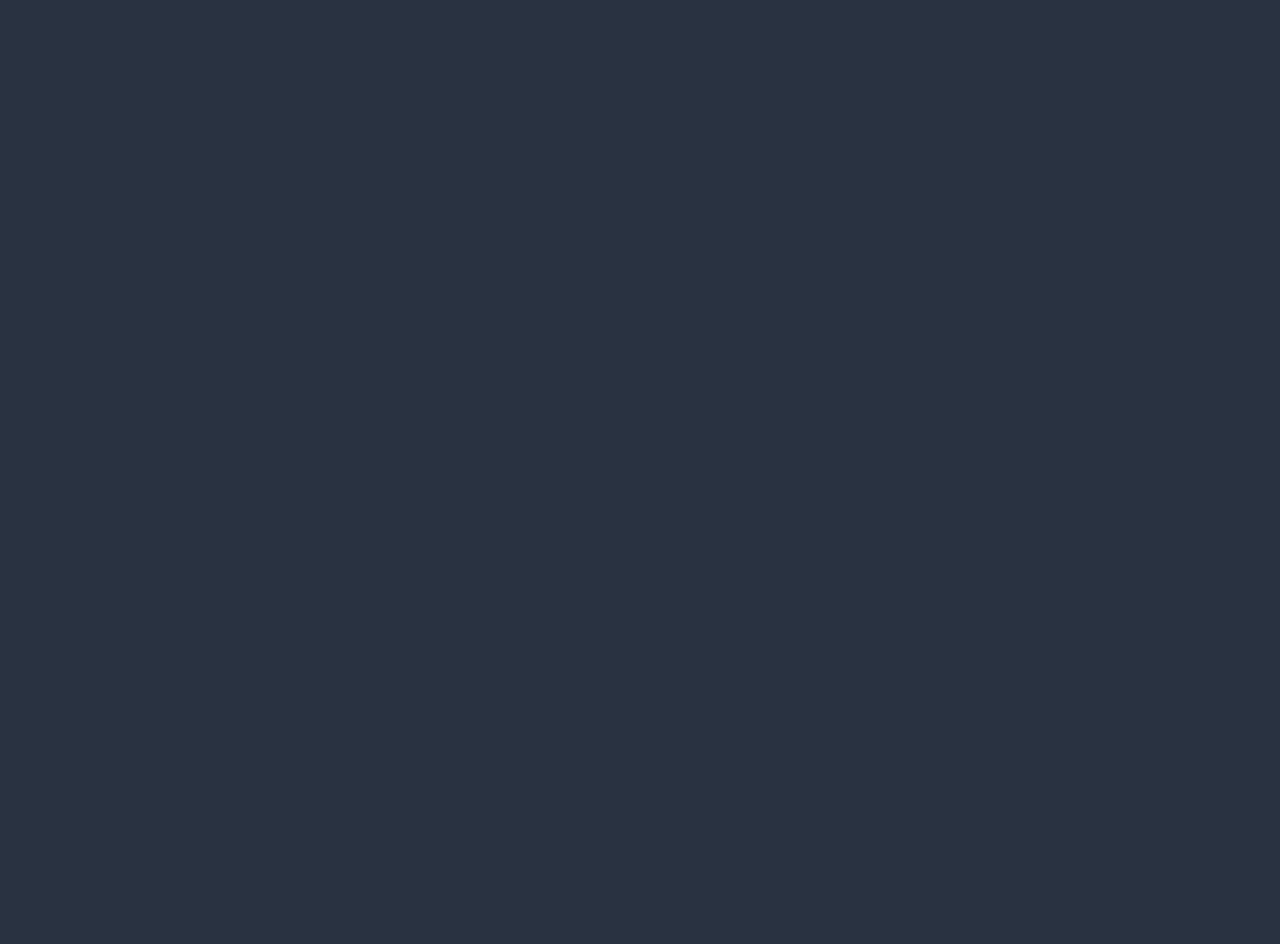
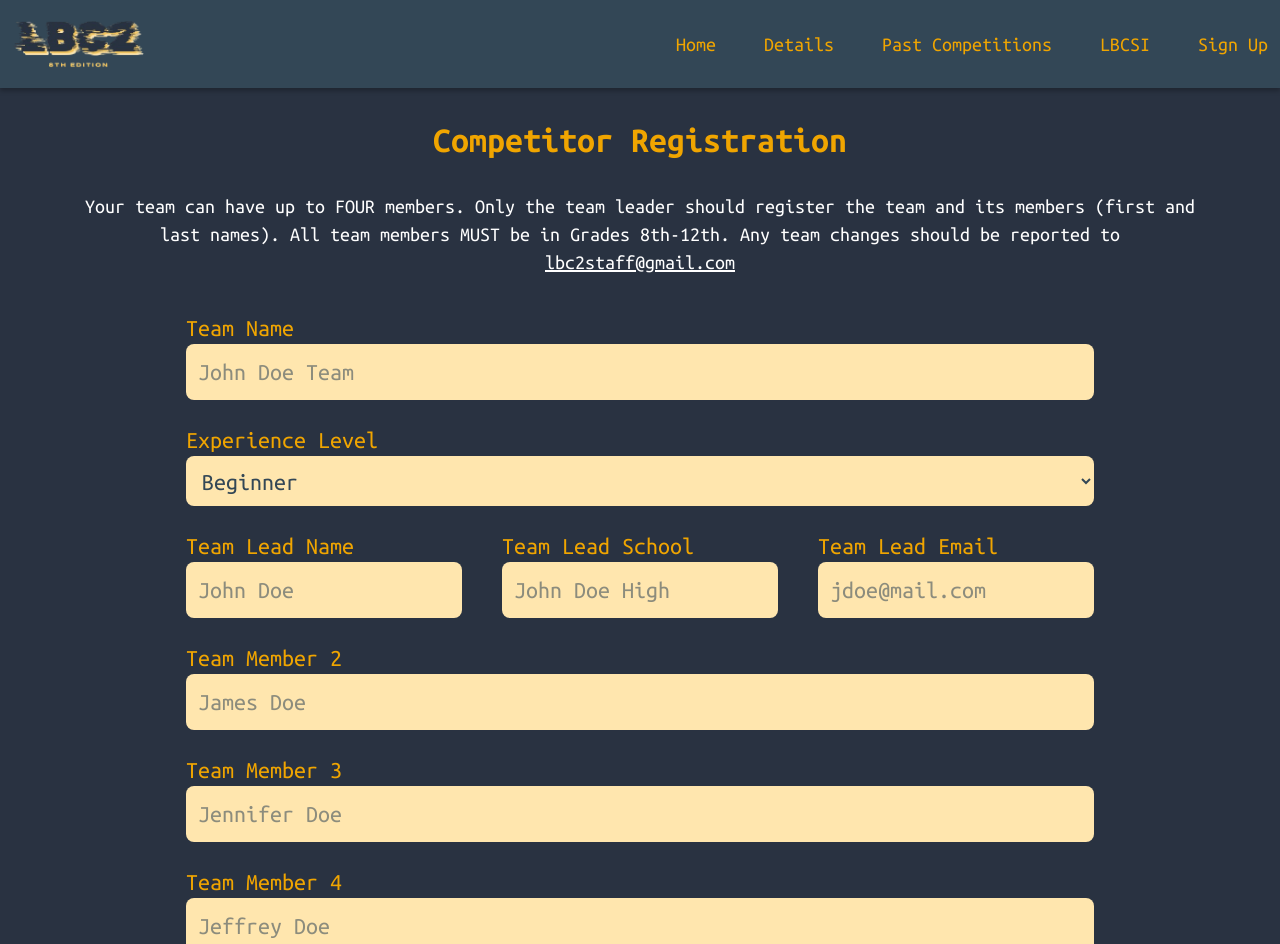
Before and after one commit to cwnaze/LBC2-Website-Svelte, a SvelteKit app: page /sign-up in a window 1280 px wide. Shown: the top 944 px of the page. Before the commit the page ends 800 px from the top, so only its background shows below. Built offline with nearby package versions, Linux system fonts and the light colour scheme.

Commit message:
style: sign up

```diff
--- a/src/routes/sign-up/+page.svelte
+++ b/src/routes/sign-up/+page.svelte
@@ -0,0 +1,50 @@
+<script lang="ts">
+    import Navbar from "$lib/components/navbar.svelte";
+    export let form;
+</script>
+
+<Navbar />
+
+<h1 class="text-yellow-200 text-4xl font-black mt-8 mx-20 text-center">Competitor Registration</h1>
+<p class="text-white text-xl mt-8 mb-4 mx-20 text-center">Your team can have up to FOUR members. Only the team leader should register the team and its members (first and last names). All team members MUST be in Grades 8th-12th. Any team changes should be reported to <a href="mailto:lbc2staff@gmail.com" class="underline hover:text-yellow-100">lbc2staff@gmail.com</a></p>
+<form method='POST' action='?/register' class='text-yellow-200 flex flex-col justify-center items-center text-2xl gap-6'>
+    <div class='flex flex-col gap-6 my-5'>
+        <div class='flex flex-col'>
+            <label for='team-name'>Team Name</label>
+            <input id='team-name' placeholder='John Doe Team' name='team-name' type='text' value={form?.t_name ?? ''} class='bg-yellow-100 rounded-lg text-blue-100 p-3 placeholder:text-blue-placeholder'/>
+        </div>
+        <div class='flex flex-col'>
+            <label for='experience-level'>Experience Level</label>
+            <select id='experience-level' name='experience-level' class='bg-yellow-100 rounded-lg text-blue-100 p-3'>
+                <option value='beginner'>Beginner</option>
+                <option value='advanced'>I've Done CTFs Before</option>
+        </div>
+        <div class='flex gap-10'>
+            <div class='flex flex-col'>
+                <label for='tl-name'>Team Lead Name</label>
+                <input id='tl-name' placeholder='John Doe' name='tl-name' type='text' value={form?.tl_name ?? ''} class='bg-yellow-100 rounded-lg text-blue-100 p-3 placeholder:text-blue-placeholder'/>
+            </div>
+            <div class='flex flex-col'>
+                <label for='tl-school'>Team Lead School</label>
+                <input id='tl-school' placeholder='John Doe High' name='tl-school' type='text' value={form?.tl_school ?? ''} class='bg-yellow-100 rounded-lg text-blue-100 p-3 placeholder:text-blue-placeholder'/>
+            </div>
+            <div class='flex flex-col'>
+                <label for='tl-email'>Team Lead Email</label>
+                <input id='tl-email' placeholder='jdoe@mail.com' name='tl-email' type='text' value={form?.tl_email ?? ''} class='bg-yellow-100 rounded-lg text-blue-100 p-3 placeholder:text-blue-placeholder'/>
+            </div>
+        </div>
+        <div class='flex flex-col'>
+            <label for='member-2'>Team Member 2</label>
+            <input id='email' placeholder='James Doe' name='member-2' type='text' value={form?.member_2 ?? ''} class='bg-yellow-100 rounded-lg text-blue-100 p-3 placeholder:text-blue-placeholder'>
+        </div>
+        <div class='flex flex-col'>
+            <label for='member-3'>Team Member 3</label>
+            <input id='member-3' placeholder='Jennifer Doe' name='member-3' type='text' class='bg-yellow-100 rounded-lg text-blue-100 p-3 placeholder:text-blue-placeholder'>
+        </div>
+        <div class='flex flex-col'>
+            <label for='member-4'>Team Member 4</label>
+            <input id='member-4' placeholder='Jeffrey Doe' name='member-4' type='text' class='bg-yellow-100 rounded-lg text-blue-100 p-3 placeholder:text-blue-placeholder'>
+        </div>
+        <button class='bg-yellow-200 text-blue-100 font-bold mx-auto p-3 px-16 rounded-lg border-4 border-yellow-200 mt-6 hover:bg-blue-200 hover:text-yellow-200'>Register</button>
+    </div>
+</form>
```
